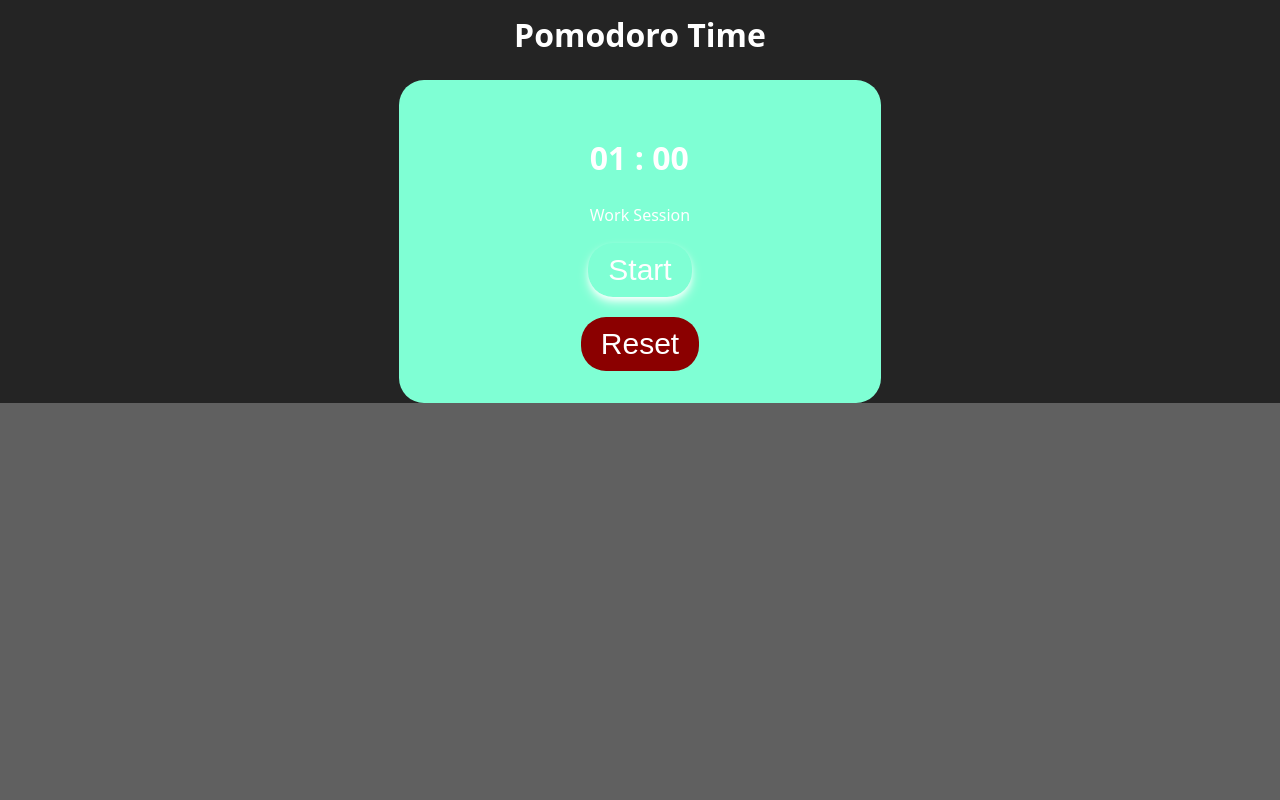
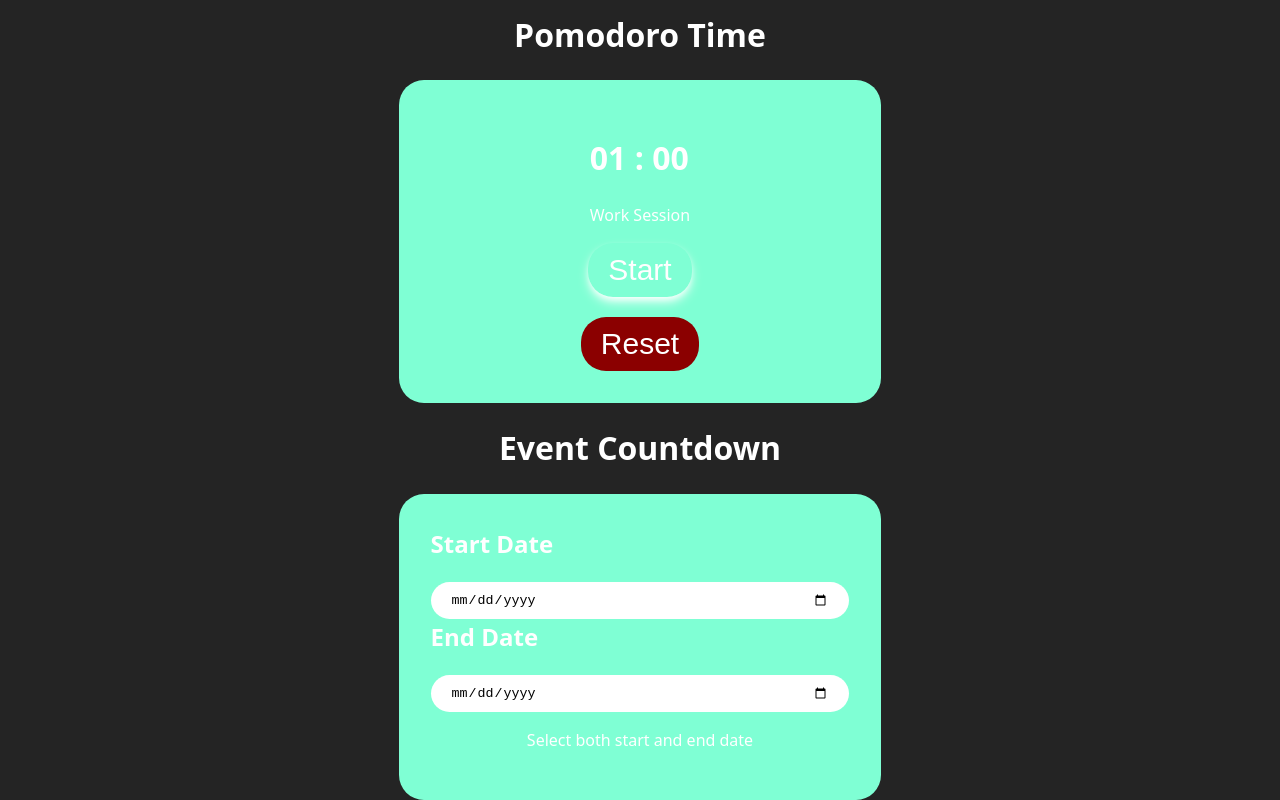
Before and after one commit to HristijanRalis/React-Dates-Projects, a React (Vite) app in the folder week-3-timers/: page / in a window 1280 px wide. Shown: the part 388-1188 px from the top of the page. Before the commit the page ends 800 px from the top, so only its background shows below. Built offline with nearby package versions, Linux system fonts and the light colour scheme.

Commit message:
Done with Event Countdown

```diff
--- a/week-3-timers/src/App.css
+++ b/week-3-timers/src/App.css
@@ -11,6 +11,10 @@ body {
   margin: 0;
 }
 
+.App {
+  height: auto;
+}
+
 .section {
   display: flex;
   flex-direction: column;
--- a/week-3-timers/src/App.tsx
+++ b/week-3-timers/src/App.tsx
@@ -2,6 +2,7 @@ import { useState } from "react";
 import "./App.css";
 import { Stopwatch } from "./components/Stopwatch/Stopwatch";
 import { PomodoroTimer } from "./components/PomodoroTimer/PomodoroTimer";
+import { EventCountdown } from "./components/EventCountdown/EventCountdown";
 
 function App() {
   return (
@@ -19,7 +20,10 @@ function App() {
       </div>
 
       {/* Event Countdown */}
-      <div className="section"></div>
+      <div className="section">
+        <h1>Event Countdown</h1>
+        <EventCountdown />
+      </div>
 
       {/* World Clock */}
       <div className="section"></div>
--- a/week-3-timers/src/components/EventCountdown/EventCountdown.css
+++ b/week-3-timers/src/components/EventCountdown/EventCountdown.css
@@ -0,0 +1,39 @@
+.EventCountdown {
+  display: flex;
+  flex-direction: column;
+  align-items: center;
+  justify-content: center;
+  color: white;
+  background-color: aquamarine;
+  width: 100%;
+  padding: 2rem;
+  border-radius: 25px;
+}
+
+.eventForm {
+  display: flex;
+  flex-direction: column;
+  align-items: center;
+  width: 100%;
+}
+
+.eventContent {
+  width: 100%;
+  display: flex;
+  flex-direction: column;
+  align-items: start;
+  justify-content: center;
+}
+
+.eventInput {
+  width: 100%;
+  padding: 10px 20px;
+  border: none;
+  border-radius: 25px;
+  margin-top: 20px;
+}
+
+.eventContent label {
+  font-weight: bold;
+  font-size: 1.5rem;
+}
--- a/week-3-timers/src/components/EventCountdown/EventCountdown.tsx
+++ b/week-3-timers/src/components/EventCountdown/EventCountdown.tsx
@@ -1,5 +1,65 @@
+import { useEffect, useState } from "react";
+import "./EventCountdown.css";
+export const EventCountdown = () => {
+  const [startDate, setStartDate] = useState<Date | null>(null);
+  const [endDate, setEndDate] = useState<Date | null>(null);
+  const [timeLeft, setTimeLeft] = useState<string>("");
 
+  const handleCalculation = () => {
+    if (!startDate || !endDate) return "";
 
-export const EventCountdown = () => {
-  return <div className="EventCountdown"></div>;
+    const now = new Date();
+    const target = endDate.getTime();
+    const diff = target - now.getTime();
+
+    if (diff < 0) return "Event started or finished!";
+
+    const days = Math.floor(diff / (1000 * 60 * 60 * 24));
+    const hours = Math.floor((diff % (1000 * 60 * 60 * 24)) / (1000 * 60 * 60));
+    const minutes = Math.floor(diff / (1000 * 60 * 60) / (1000 * 60));
+    const seconds = Math.floor((diff % (1000 * 60)) / 1000);
+
+    return `${days}d ${hours}h ${minutes}m ${seconds}s`;
+  };
+
+  useEffect(() => {
+    const time = setInterval(() => {
+      setTimeLeft(handleCalculation());
+    }, 1000);
+
+    return () => clearInterval(time);
+  }, [startDate, endDate]);
+
+  return (
+    <div className="EventCountdown">
+      <form className="eventForm">
+        <div className="eventContent">
+          <label>Start Date</label>
+          <input
+            type="date"
+            className="eventInput"
+            placeholder="Select Start Date"
+            onChange={(e) => setStartDate(new Date(e.target.value))}
+          />
+        </div>
+        <div className="eventContent">
+          <label>End Date</label>
+          <input
+            type="date"
+            className="eventInput"
+            placeholder="Select End Date"
+            onChange={(e) => setEndDate(new Date(e.target.value))}
+          />
+        </div>
+      </form>
+
+      <div className="dateResult">
+        {startDate && endDate ? (
+          <h2>{timeLeft || "Calculating..."}</h2>
+        ) : (
+          <p>Select both start and end date</p>
+        )}
+      </div>
+    </div>
+  );
 };
```
